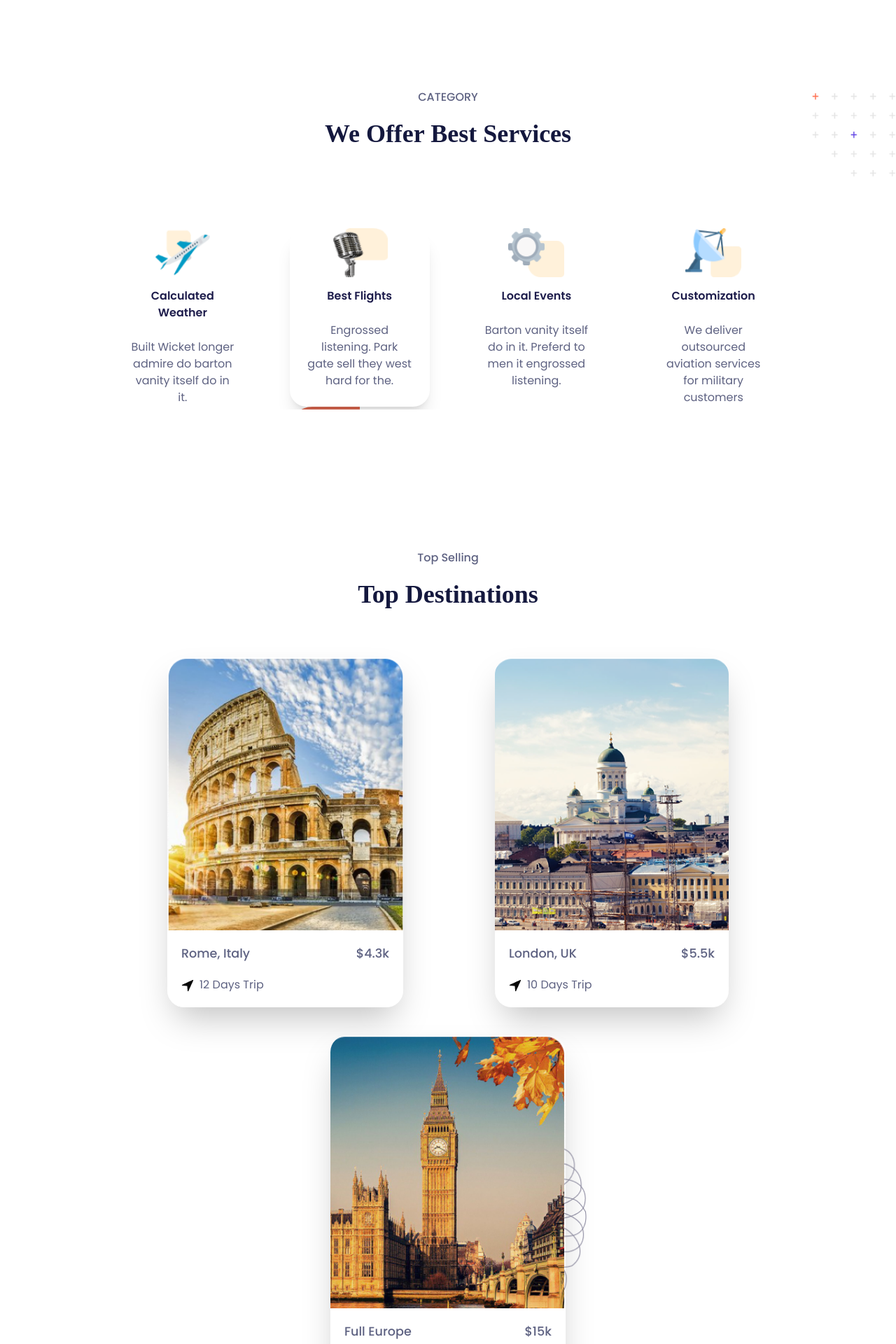
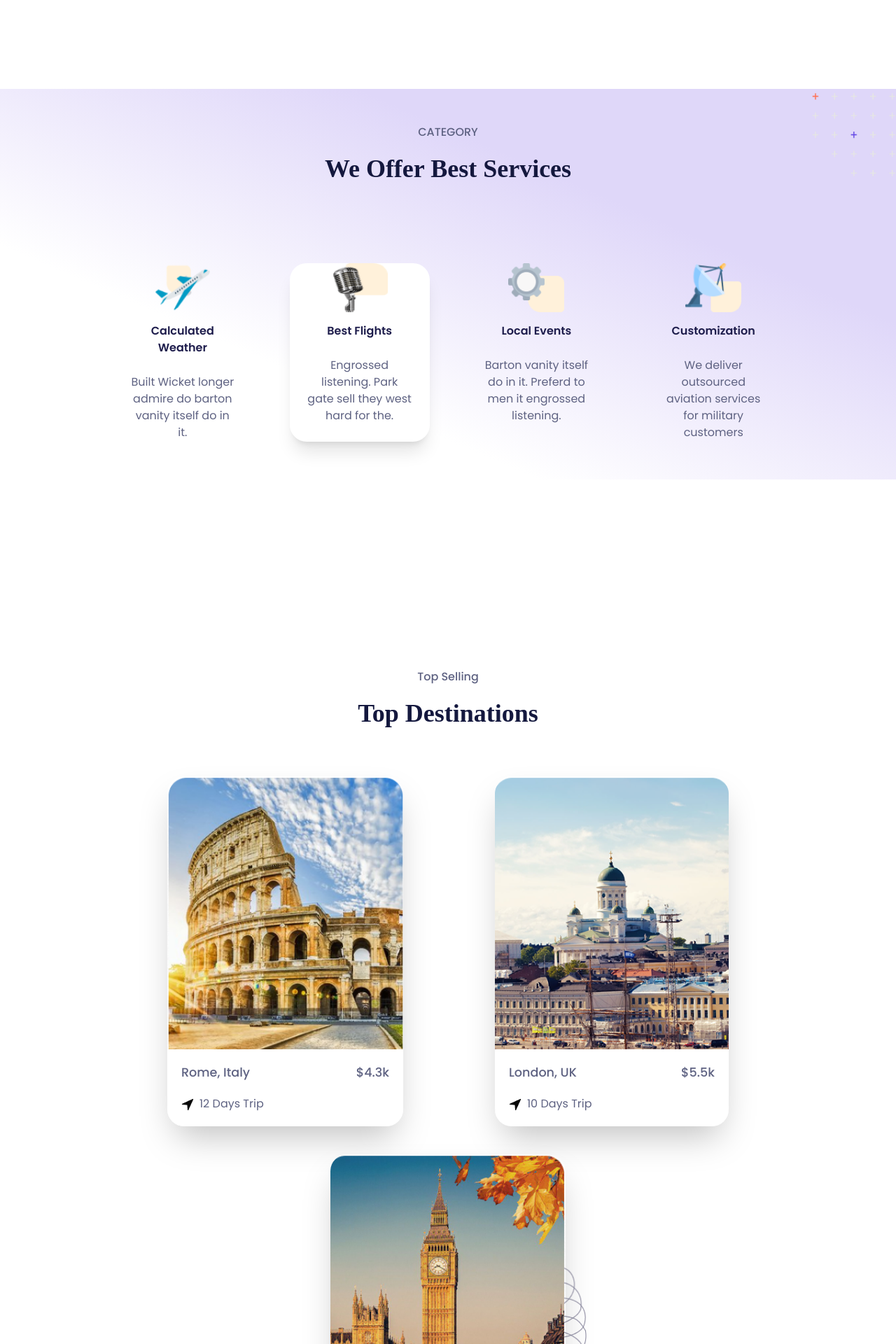
Before and after one commit to TheEldaps/Jadoo-Travels, a Next.js app: page / in a window 1280 px wide. Shown: the part 660-2580 px from the top of the page at 70% size. Built offline with nearby package versions, Linux system fonts and the light colour scheme; a web font is replaced by a local one.

Commit message:
Change section background for a better visual appeal

```diff
--- a/app/component/BookingSection.tsx
+++ b/app/component/BookingSection.tsx
@@ -7,7 +7,7 @@ import BookingStep3 from "../../public/BookingStep3.png";
 
 export default function BookingSection() {
   return (
-    <section id='booking' className="flex flex-col lg:flex-row  lg:justify-between px-[50px] mb-[50px] text-[#5E6282] lg:px-[10%]">
+    <section id='booking' className=" bg-[linear-gradient(to_top_right,#DFD7F9_30%_,_#fff_70%)] flex flex-col lg:flex-row  lg:justify-between px-[50px] pt-[100px] mb-[50px] text-[#5E6282] lg:px-[10%]">
       <section className=" flex flex-col justify-center mx-[auto]">
         <h3 className="font-[poppins] font-medium mb-[10px] text-[#5E6282]">
           Easy and Fast
--- a/app/component/CategorySection.tsx
+++ b/app/component/CategorySection.tsx
@@ -13,7 +13,7 @@ import Image from "next/image";
 
 export default function CategorySection() {
   return (
-    <section id='category' className="px-[30px] mb-[200px] relative lg:px-[10%] overflow-hidden">
+    <section id='category' className=" bg-[linear-gradient(to_top_right,#fff_30%_,_#DFD7F9_70%)] px-[30px] py-[50px] md:mb-[200px] relative lg:px-[10%] overflow-hidden">
       <h3 className="font-[poppins] font-medium text-center mb-[20px] text-[#5E6282]">
         CATEGORY
       </h3>
--- a/app/component/DestinationCard.tsx
+++ b/app/component/DestinationCard.tsx
@@ -13,7 +13,7 @@ export default function DestinationCard({
   triplength: string;
 }) {
   return (
-    <section className="rounded-3xl  relative min-h-[500px] min-w-[300px] shadow-2xl">
+    <section className=" rounded-3xl  relative min-h-[500px] min-w-[300px] shadow-2xl">
       <Image
         src={img}
         height={200}
--- a/app/component/DestinationSection.jsx
+++ b/app/component/DestinationSection.jsx
@@ -8,7 +8,7 @@ import DestinationDecore from "../../public/DestinationDecore.png";
 
 export default function Destinations() {
   return (
-    <section id='destination' className="mb-[150px] lg:px-[10%] ">
+    <section id='destination' className=" py-[70px] lg:px-[10%] ">
       <h3 className="font-[poppins] font-medium text-center mb-[20px] text-[#5E6282]">
         Top Selling
       </h3>
--- a/app/component/FooterCards.tsx
+++ b/app/component/FooterCards.tsx
@@ -22,13 +22,13 @@ export default function FooterCards({
       <h3 className="mb-5 font-bold text-black ">{heading}</h3>
       <ul className="flex flex-col gap-1 font-medium text-[0.9rem]">
         <li>
-          <Link href={href1}>{link1}</Link>
+          <Link href={href1} className='hover:text-[#5e6282c3]'>{link1}</Link>
         </li>
         <li>
-          <Link href={href2}>{link2}</Link>
+          <Link href={href2} className='hover:text-[#5e6282c3]'>{link2}</Link>
         </li>
         <li>
-          <Link href={href3}>{link3}</Link>
+          <Link href={href3} className='hover:text-[#5e6282c3]'>{link3}</Link>
         </li>
       </ul>
     </div>
```
